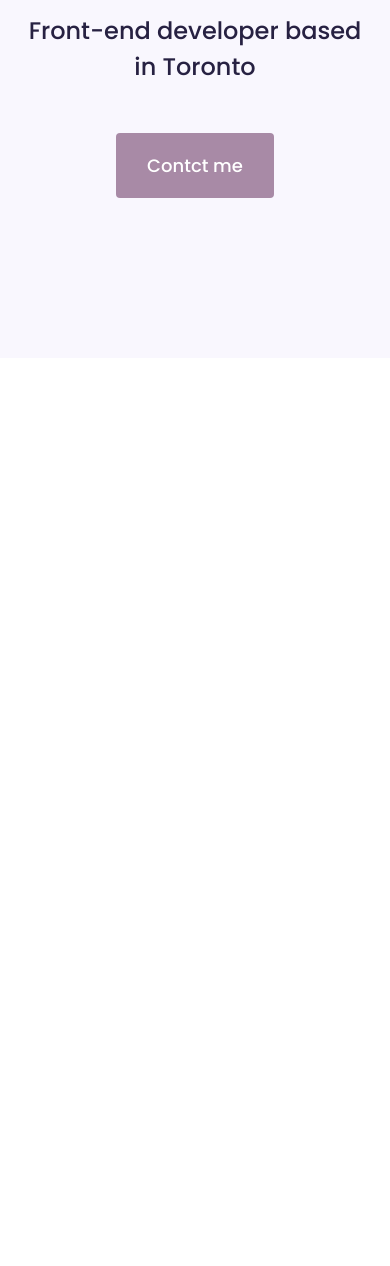
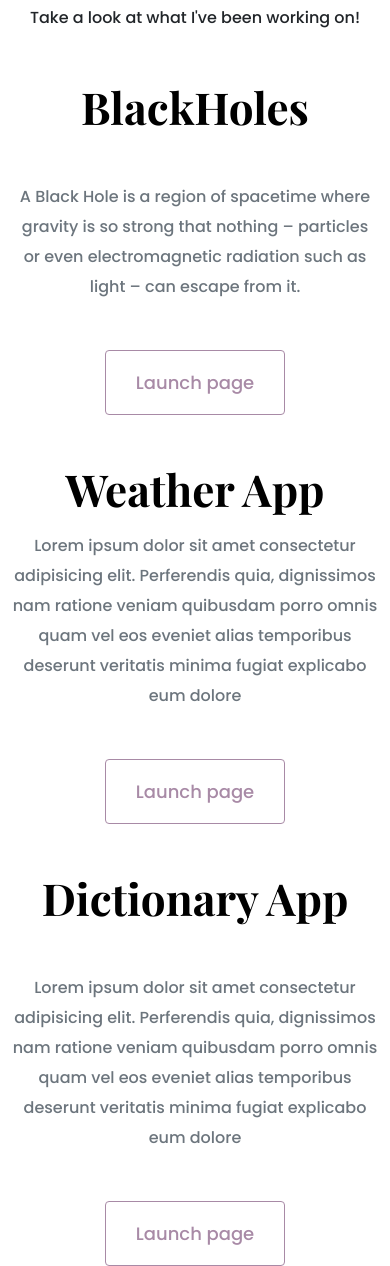
Before and after one commit to fatimaJillani/Portfolio, a plain HTML site: page index.html in a window 390 px wide. Shown: the part 505-1771 px from the top of the page. Before the commit the page ends 863 px from the top, so only its background shows below. Drawn offline with nearby package versions, Linux system fonts and the light colour scheme.

Commit message:
Added projects and made site responsive

```diff
--- a/index.html
+++ b/index.html
@@ -1,4 +1,4 @@
-<<!DOCTYPE html>
+<!DOCTYPE html>
 <html lang="en">
   <head>
     <meta charset="UTF-8" />
@@ -15,7 +15,6 @@
       integrity="sha384-gH2yIJqKdNHPEq0n4Mqa/HGKIhSkIHeL5AyhkYV8i59U5AR6csBvApHHNl/vI1Bx"
       crossorigin="anonymous"
     />
-    <link href="src/styles.css" rel="stylesheet" type="text/css" />
     <script
       src="https://cdn.jsdelivr.net/npm/bootstrap@5.2.0/dist/js/bootstrap.bundle.min.js"
       integrity="sha384-A3rJD856KowSb7dwlZdYEkO39Gagi7vIsF0jrRAoQmDKKtQBHUuLZ9AsSv4jD4Xa"
@@ -31,6 +30,7 @@
       src="https://kit.fontawesome.com/330ed45258.js"
       crossorigin="anonymous"
     ></script>
+    <link href="src/styles.css" rel="stylesheet" type="text/css" />
   </head>
   <body>
     <div class="hero">
@@ -39,5 +39,78 @@
       <h2 class="mb-5">Front-end developer based in Toronto</h2>
       <a href="#" class="btn btn-branding">Contct me</a>
     </div>
+    <p class="text-center mt-5">Take a look at what I've been working on!</p>
+    <div class="container">
+      <div class="row mt-5">
+        <div class="col-sm blackhole d-none d-lg-block">
+          <img
+            src="images/blackholes.png"
+            class="img-fluid"
+            alt="website landing page of blackholes"
+          />
+        </div>
+        <div class="col-sm">
+          <div class="project-description">
+            <h2 class="mb-5">BlackHoles</h2>
+            <p class="text-left text-muted">
+              A Black Hole is a region of spacetime where gravity is so strong
+              that nothing – particles or even electromagnetic radiation such as
+              light – can escape from it.
+            </p>
+            <div class="mt-5">
+              <a href="#" class="btn btn-launch">Launch page</a>
+            </div>
+          </div>
+        </div>
+      </div>
+
+      <div class="row mt-5">
+        <div class="col-sm">
+          <div class="project-description">
+            <h2 class="mb-3">Weather App</h2>
+            <p class="text-muted">
+              Lorem ipsum dolor sit amet consectetur adipisicing elit.
+              Perferendis quia, dignissimos nam ratione veniam quibusdam porro
+              omnis quam vel eos eveniet alias temporibus deserunt veritatis
+              minima fugiat explicabo eum dolore
+            </p>
+            <div class="mt-5">
+              <a href="#" class="btn btn-launch">Launch page</a>
+            </div>
+          </div>
+        </div>
+        <div class="col-sm weather-app d-none d-lg-block">
+          <img
+            src="images/weather-app.png"
+            class="img-fluid"
+            alt="website landing page of my weather forecast app"
+          />
+        </div>
+      </div>
+
+      <div class="row mt-5">
+        <div class="col-sm d-none d-lg-block">
+          <img
+            src="images/dictionary.png"
+            class="img-fluid"
+            alt="website landing page of dictionary app"
+          />
+        </div>
+        <div class="col-sm">
+          <div class="project-description">
+            <h2 class="mb-5">Dictionary App</h2>
+            <p class="text-left text-muted">
+              Lorem ipsum dolor sit amet consectetur adipisicing elit.
+              Perferendis quia, dignissimos nam ratione veniam quibusdam porro
+              omnis quam vel eos eveniet alias temporibus deserunt veritatis
+              minima fugiat explicabo eum dolore
+            </p>
+            <div class="mt-5">
+              <a href="#" class="btn btn-launch">Launch page</a>
+            </div>
+          </div>
+        </div>
+      </div>
+    </div>
   </body>
 </html>
--- a/src/styles.css
+++ b/src/styles.css
@@ -7,13 +7,27 @@ font-family: 'Poppins', sans-serif;*/
   --heading-font-family: "Playfair Display", serif;
   --default-font-family: "Poppins", sans-serif;
 }
-h1 {
+body {
+  font-family: var(--default-font-family);
+}
+h1,
+h2,
+h3,
+h4,
+h5,
+h6 {
   color: black;
   font-family: var(--heading-font-family);
   font-weight: bold;
 }
+
+h2 {
+  font-size: 64px;
+}
 p {
-  font-family: var(--default-font-family);
+  font-size: 16px;
+  font-weight: normal;
+  line-height: 30px;
 }
 .hero {
   background: #f9f7fe;
@@ -46,7 +60,6 @@ p {
   background: var(--primary-color);
   border-radius: 4px;
   color: white;
-  font-family: "Poppins";
   font-size: 18px;
   line-height: 27px;
   padding: 18px 30px;
@@ -55,3 +68,46 @@ p {
   color: white;
   background: var(--secondary-color);
 }
+.btn-launch {
+  border-radius: 4px;
+  border: 1px solid var(--primary-color);
+  color: var(--primary-color);
+  font-size: 18px;
+  line-height: 27px;
+  padding: 18px 30px;
+}
+.btn-launch:hover {
+  color: white;
+  background: var(--secondary-color);
+}
+.project-description {
+  padding: 120px 60px;
+}
+.blackhole img {
+  padding: 65px 50px;
+  background-color: #f9f7fe;
+}
+.weather-app img {
+  padding: 65px 50px;
+  background-color: #f9f7fe;
+}
+
+@media (max-width: 900px) {
+  .hero h1 {
+    font-size: 44px;
+    line-height: 1.2;
+  }
+  h2 {
+    font-size: 44px;
+  }
+  p {
+    margin-bottom: 0;
+  }
+  .project-description {
+    padding: 0;
+    text-align: center;
+  }
+  .hero {
+    padding: 80px 20px;
+  }
+}
```
Also changed, not shown: images/blackholes.png (added), images/dictionary.png (added), 1 other file.
